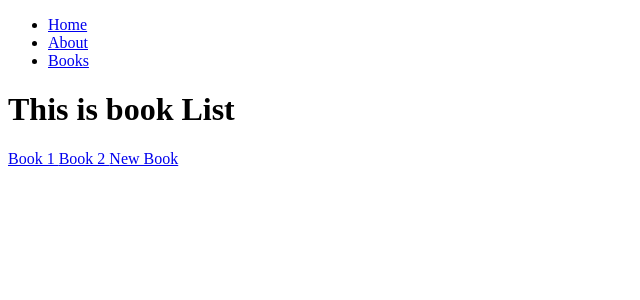
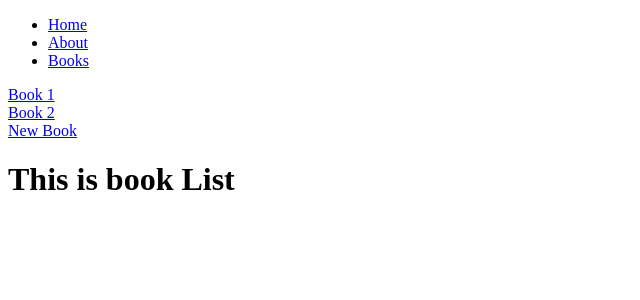
Before and after one commit to CuriousAlways/react-router-practice, a React (Vite) app: page /books in a window 1280 px wide. Shown: the top 300 px of the page, without its empty margins (0-640 px from the left). Built offline with nearby package versions, Linux system fonts and the light colour scheme.

Commit message:
route layout

```diff
--- a/src/App.jsx
+++ b/src/App.jsx
@@ -5,6 +5,7 @@ import BookList from "./pages/BookList"
 import NotFound from "./pages/NotFound"
 import Book from "./pages/Book"
 import NewBook from "./pages/NewBook"
+import BooksLayout from "./layouts/BooksLayout"
 
 function App() {
 
@@ -27,7 +28,7 @@ function App() {
       <Routes>
         <Route path="/" element={<Home />} />
         <Route path="/about" element={<About />} />
-        <Route path="/books">
+        <Route path="/books" element={<BooksLayout />}>
           <Route index element={<BookList />} />
           <Route path=":id" element={<Book />} />
           <Route path="new" element={<NewBook />} />
--- /dev/null
+++ b/src/layouts/BooksLayout.jsx
@@ -0,0 +1,14 @@
+import { Link, Outlet } from "react-router-dom";
+
+export default function BooksLayout() {
+  return (
+    <>
+      <div>
+        <Link to="/books/1" > Book 1 </Link><br />
+        <Link to="/books/2" > Book 2 </Link><br />
+        <Link to="/books/new" > New Book </Link>
+      </div>
+      <Outlet />
+    </>
+  )
+}
--- a/src/layouts/Main.jsx
+++ /dev/null
@@ -1,5 +0,0 @@
-export default function Main() {
-  return (
-    <p> This is Main </p>
-  )
-}
--- a/src/pages/BookList.jsx
+++ b/src/pages/BookList.jsx
@@ -4,11 +4,6 @@ export default function BookList() {
   return (
     <>
       <h1> This is book List</h1>
-      <div>
-        <Link to="/books/1" > Book 1 </Link>
-        <Link to="/books/2" > Book 2 </Link>
-        <Link to="/books/new" > New Book </Link>
-      </div>
     </>
   )
 }
```
